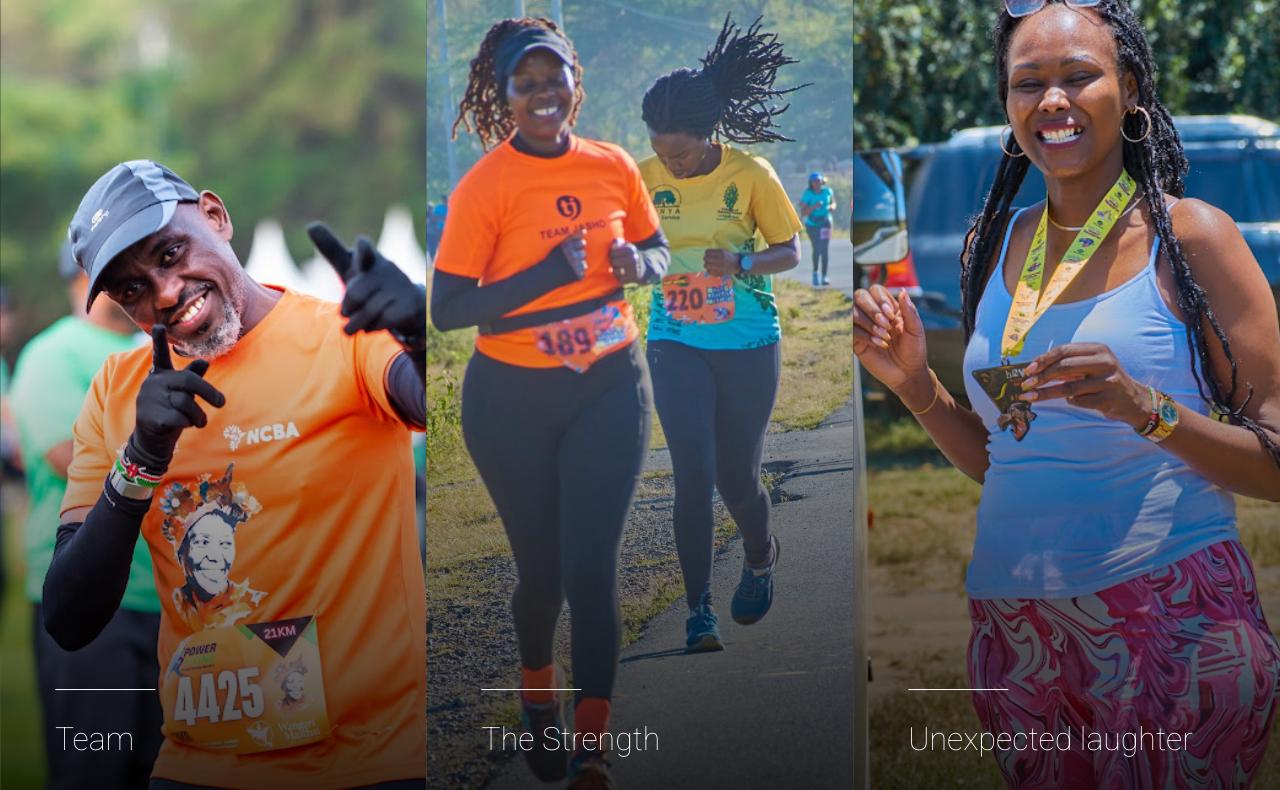
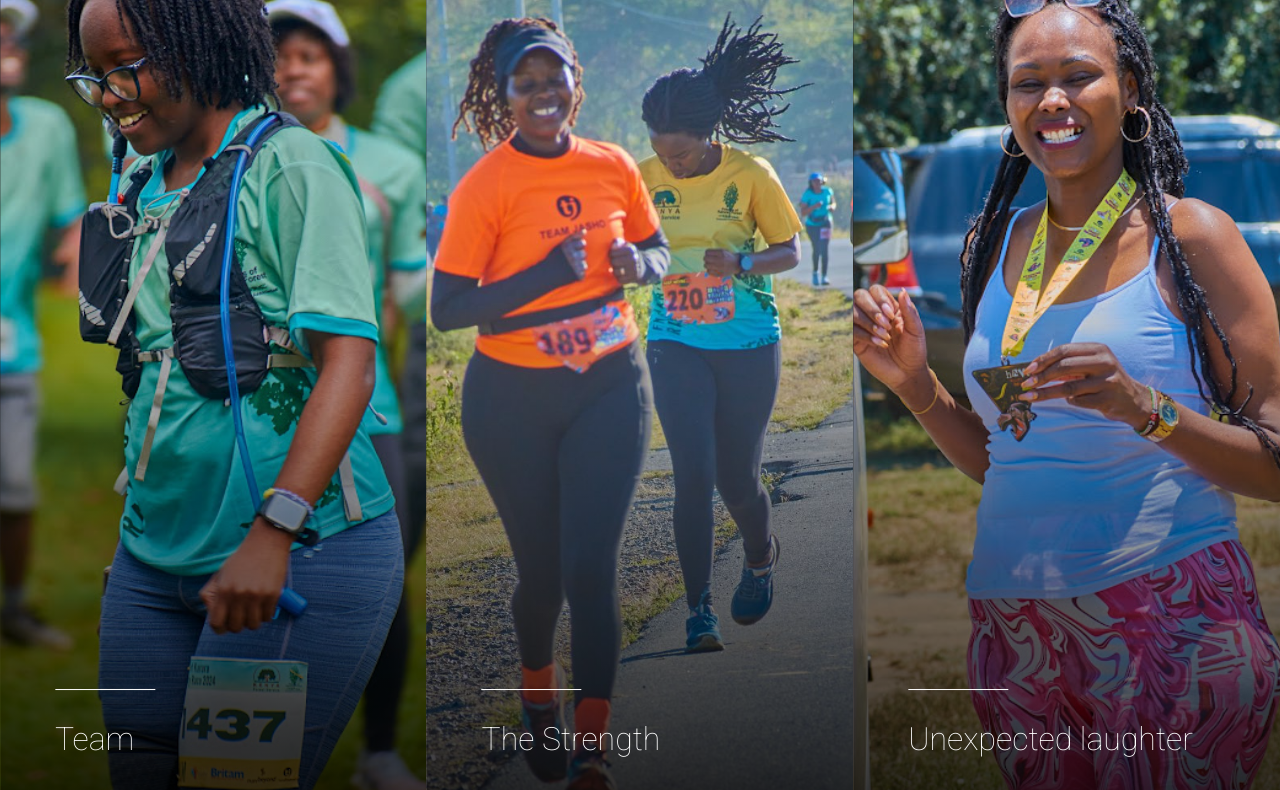
Before and after one commit to Moris-lila/teamjashoKe, a plain HTML site: page index.html in a window 1280 px wide. Shown: the part 79-869 px from the top of the page. Drawn offline with Linux system fonts and the light colour scheme.

Commit message:
index.html

```diff
--- a/index.html
+++ b/index.html
@@ -138,7 +138,7 @@
                 </div>
             </div>
             <!-- Single Hero Slide -->
-            <div class="single-hero-slide bg-img slide-background-overlay" style="background-image: url(img/img/DSC_3382.jpg);">
+            <div class="single-hero-slide bg-img slide-background-overlay" style="background-image: url(img/img/_DSC6768.jpg);">
                 <div class="container h-100">
                     <div class="row h-100 align-items-end">
                         <div class="col-12">
```
